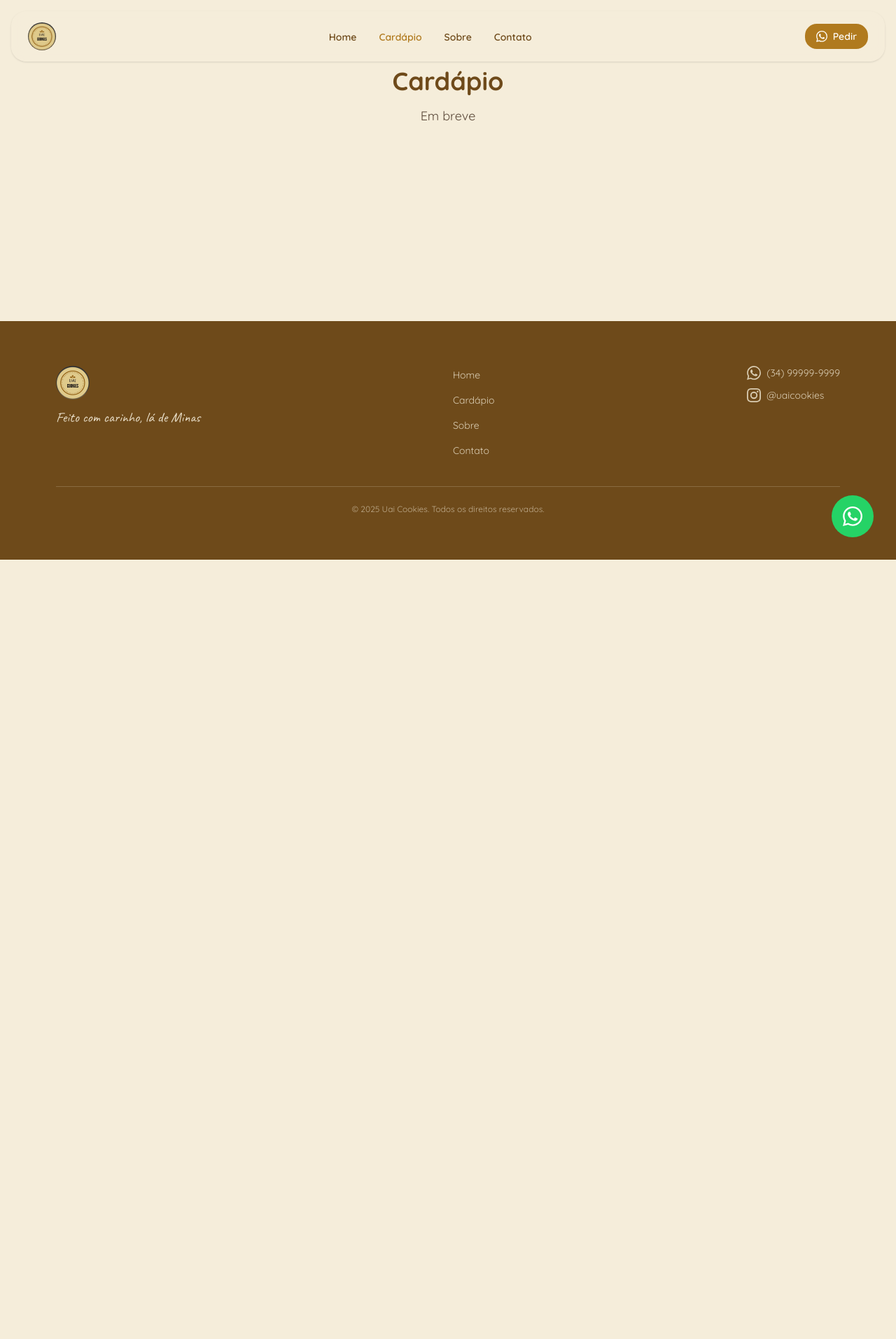
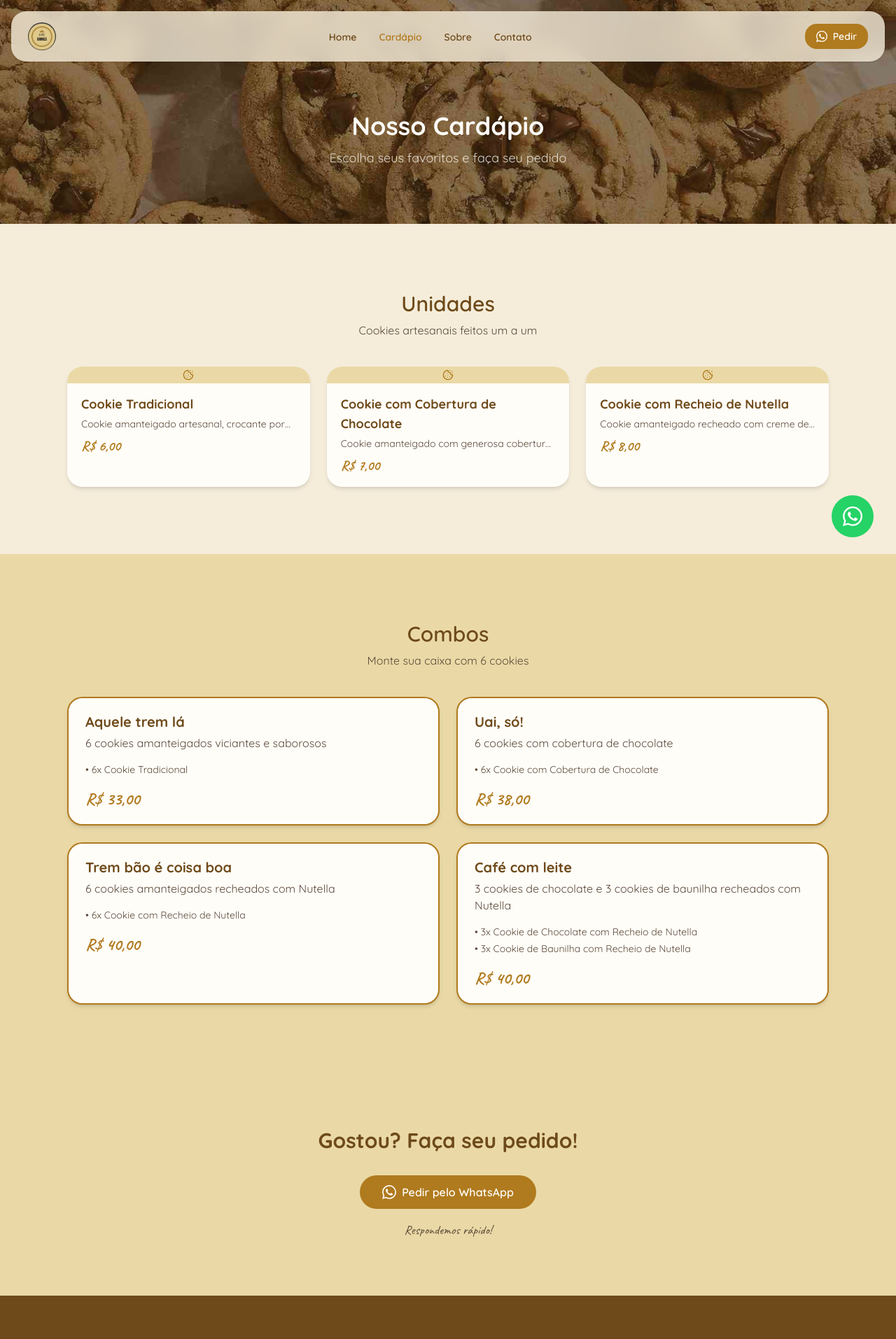
Before and after one commit to arthurmarson/uai-cookies, a Next.js app: page /cardapio in a window 1280 px wide. Shown: the top 1914 px of the page at 70% size. Before the commit the page ends 800 px from the top, so only its background shows below. Built offline with nearby package versions, Linux system fonts and the light colour scheme.

Commit message:
feat(cardapio): implementar pagina de cardapio completa

```diff
--- a/src/app/cardapio/page.tsx
+++ b/src/app/cardapio/page.tsx
@@ -1,10 +1,69 @@
+import type { Metadata } from "next";
+import { getMenu, getActiveCombos } from "@/lib/content";
+import { PageHeader } from "@/components/PageHeader";
+import { CookieCard } from "@/components/CookieCard";
+import { ComboCard } from "@/components/ComboCard";
+import { CtaSection } from "@/components/CtaSection";
+
+export const metadata: Metadata = {
+  title: "Cardápio — Uai Cookies",
+  description:
+    "Confira nosso cardápio de cookies artesanais. Cookie tradicional, com cobertura de chocolate ou recheio de Nutella. Combos a partir de R$ 33.",
+};
+
 export default function Cardapio() {
+  const cookies = getMenu();
+  const combos = getActiveCombos();
+
   return (
-    <div className="flex flex-1 items-center justify-center">
-      <div className="text-center">
-        <h1 className="text-4xl font-bold text-marrom">Cardápio</h1>
-        <p className="mt-4 text-lg text-texto-soft">Em breve</p>
-      </div>
-    </div>
+    <>
+      <PageHeader
+        title="Nosso Cardápio"
+        subtitle="Escolha seus favoritos e faça seu pedido"
+        backgroundImage="/images/varios-cookies-visao-de-cima.jpg"
+      />
+
+      {/* Unidades */}
+      <section className="py-16 lg:py-24">
+        <div className="mx-auto max-w-6xl px-4 sm:px-6 lg:px-8">
+          <h2 className="text-center font-sans text-2xl font-semibold text-marrom lg:text-3xl">
+            Unidades
+          </h2>
+          <p className="mt-2 text-center text-texto-soft">
+            Cookies artesanais feitos um a um
+          </p>
+
+          <div className="mt-10 grid grid-cols-1 gap-6 sm:grid-cols-2 lg:grid-cols-3">
+            {cookies.map((cookie) => (
+              <CookieCard key={cookie.id} cookie={cookie} />
+            ))}
+          </div>
+        </div>
+      </section>
+
+      {/* Combos */}
+      <section className="bg-creme-dark py-16 lg:py-24">
+        <div className="mx-auto max-w-6xl px-4 sm:px-6 lg:px-8">
+          <h2 className="text-center font-sans text-2xl font-semibold text-marrom lg:text-3xl">
+            Combos
+          </h2>
+          <p className="mt-2 text-center text-texto-soft">
+            Monte sua caixa com 6 cookies
+          </p>
+
+          <div className="mt-10 grid grid-cols-1 gap-6 sm:grid-cols-2">
+            {combos.map((combo) => (
+              <ComboCard key={combo.id} combo={combo} />
+            ))}
+          </div>
+        </div>
+      </section>
+
+      {/* CTA */}
+      <CtaSection
+        title="Gostou? Faça seu pedido!"
+        buttonText="Pedir pelo WhatsApp"
+      />
+    </>
   );
 }
--- /dev/null
+++ b/src/components/ComboCard.tsx
@@ -0,0 +1,42 @@
+import { formatPrice } from "@/lib/content";
+import type { Combo } from "@/data/menu";
+
+interface ComboCardProps {
+  combo: Combo;
+}
+
+export function ComboCard({ combo }: ComboCardProps) {
+  return (
+    <article className="group relative cursor-pointer overflow-hidden rounded-2xl border-2 border-caramelo bg-branco shadow-md transition-all duration-200 hover:-translate-y-0.5 hover:shadow-lg">
+      {/* Badge sazonal */}
+      {combo.seasonal && combo.seasonLabel && (
+        <span className="absolute top-3 right-3 rounded-full bg-caramelo px-3 py-1 text-xs font-semibold text-branco">
+          {combo.seasonLabel}
+        </span>
+      )}
+
+      <div className="px-6 py-5">
+        {/* Nome mineiro com destaque */}
+        <h3 className="font-sans text-xl font-bold text-marrom">
+          {combo.name}
+        </h3>
+
+        <p className="mt-1 text-texto-soft">{combo.description}</p>
+
+        {/* Itens */}
+        <ul className="mt-4 space-y-1">
+          {combo.items.map((item) => (
+            <li key={item} className="text-sm text-texto-soft">
+              • {item}
+            </li>
+          ))}
+        </ul>
+
+        {/* Preco */}
+        <p className="mt-4 font-display text-2xl font-bold text-caramelo">
+          {formatPrice(combo.price)}
+        </p>
+      </div>
+    </article>
+  );
+}
--- /dev/null
+++ b/src/components/CtaSection.tsx
@@ -0,0 +1,54 @@
+import { getWhatsAppUrl } from "@/lib/content";
+
+interface CtaSectionProps {
+  title: string;
+  subtitle?: string;
+  buttonText: string;
+  whatsappMessage?: string;
+}
+
+export function CtaSection({
+  title,
+  subtitle,
+  buttonText,
+  whatsappMessage = "Olá! Gostaria de fazer um pedido 🍪",
+}: CtaSectionProps) {
+  const whatsappUrl = getWhatsAppUrl(whatsappMessage);
+
+  return (
+    <section className="bg-creme-dark py-16 lg:py-20">
+      <div className="mx-auto max-w-4xl px-4 text-center sm:px-6">
+        <h2 className="font-sans text-2xl font-bold text-marrom lg:text-3xl">
+          {title}
+        </h2>
+
+        {subtitle && (
+          <p className="mt-2 text-texto-soft">{subtitle}</p>
+        )}
+
+        <div className="mt-8">
+          <a
+            href={whatsappUrl}
+            target="_blank"
+            rel="noopener noreferrer"
+            className="inline-flex items-center gap-2 rounded-full bg-caramelo px-8 py-3 font-semibold text-branco transition-colors hover:bg-caramelo-hover"
+          >
+            <svg
+              viewBox="0 0 24 24"
+              fill="currentColor"
+              className="size-5"
+              aria-hidden="true"
+            >
+              <path d="M17.472 14.382c-.297-.149-1.758-.867-2.03-.967-.273-.099-.471-.148-.67.15-.197.297-.767.966-.94 1.164-.173.199-.347.223-.644.075-.297-.15-1.255-.463-2.39-1.475-.883-.788-1.48-1.761-1.653-2.059-.173-.297-.018-.458.13-.606.134-.133.298-.347.446-.52.149-.174.198-.298.298-.497.099-.198.05-.371-.025-.52-.075-.149-.669-1.612-.916-2.207-.242-.579-.487-.5-.669-.51-.173-.008-.371-.01-.57-.01-.198 0-.52.074-.792.372-.272.297-1.04 1.016-1.04 2.479 0 1.462 1.065 2.875 1.213 3.074.149.198 2.096 3.2 5.077 4.487.709.306 1.262.489 1.694.625.712.227 1.36.195 1.871.118.571-.085 1.758-.719 2.006-1.413.248-.694.248-1.289.173-1.413-.074-.124-.272-.198-.57-.347m-5.421 7.403h-.004a9.87 9.87 0 01-5.031-1.378l-.361-.214-3.741.982.998-3.648-.235-.374a9.86 9.86 0 01-1.51-5.26c.001-5.45 4.436-9.884 9.888-9.884 2.64 0 5.122 1.03 6.988 2.898a9.825 9.825 0 012.893 6.994c-.003 5.45-4.437 9.884-9.885 9.884m8.413-18.297A11.815 11.815 0 0012.05 0C5.495 0 .16 5.335.157 11.892c0 2.096.547 4.142 1.588 5.945L.057 24l6.305-1.654a11.882 11.882 0 005.683 1.448h.005c6.554 0 11.89-5.335 11.893-11.893a11.821 11.821 0 00-3.48-8.413z" />
+            </svg>
+            {buttonText}
+          </a>
+        </div>
+
+        <p className="mt-4 font-display text-lg text-texto-soft">
+          Respondemos rápido!
+        </p>
+      </div>
+    </section>
+  );
+}
--- /dev/null
+++ b/src/components/PageHeader.tsx
@@ -0,0 +1,50 @@
+import Image from "next/image";
+
+interface PageHeaderProps {
+  title: string;
+  subtitle?: string;
+  backgroundImage?: string;
+}
+
+export function PageHeader({ title, subtitle, backgroundImage }: PageHeaderProps) {
+  return (
+    <header className="relative -mt-16 lg:-mt-24">
+      {/* Background */}
+      {backgroundImage ? (
+        <>
+          <Image
+            src={backgroundImage}
+            alt=""
+            fill
+            sizes="100vw"
+            className="object-cover"
+            priority
+          />
+          <div className="absolute inset-0 bg-marrom-dark/60" />
+        </>
+      ) : (
+        <div className="absolute inset-0 bg-creme-dark" />
+      )}
+
+      {/* Content */}
+      <div className="relative mx-auto max-w-4xl px-4 pt-32 pb-16 text-center sm:px-6 lg:pt-40 lg:pb-20">
+        <h1
+          className={`font-sans text-3xl font-bold lg:text-4xl ${
+            backgroundImage ? "text-branco" : "text-marrom"
+          }`}
+        >
+          {title}
+        </h1>
+        {subtitle && (
+          <p
+            className={`mt-3 text-lg ${
+              backgroundImage ? "text-branco/80" : "text-texto-soft"
+            }`}
+          >
+            {subtitle}
+          </p>
+        )}
+      </div>
+    </header>
+  );
+}
```
